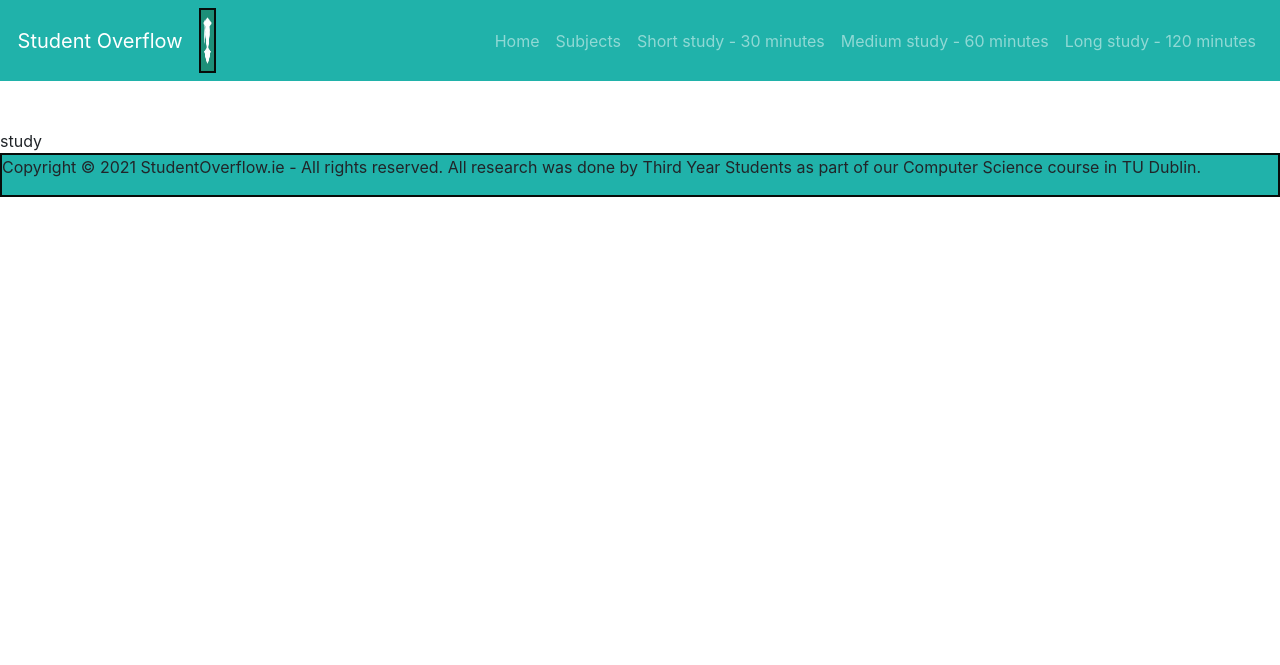
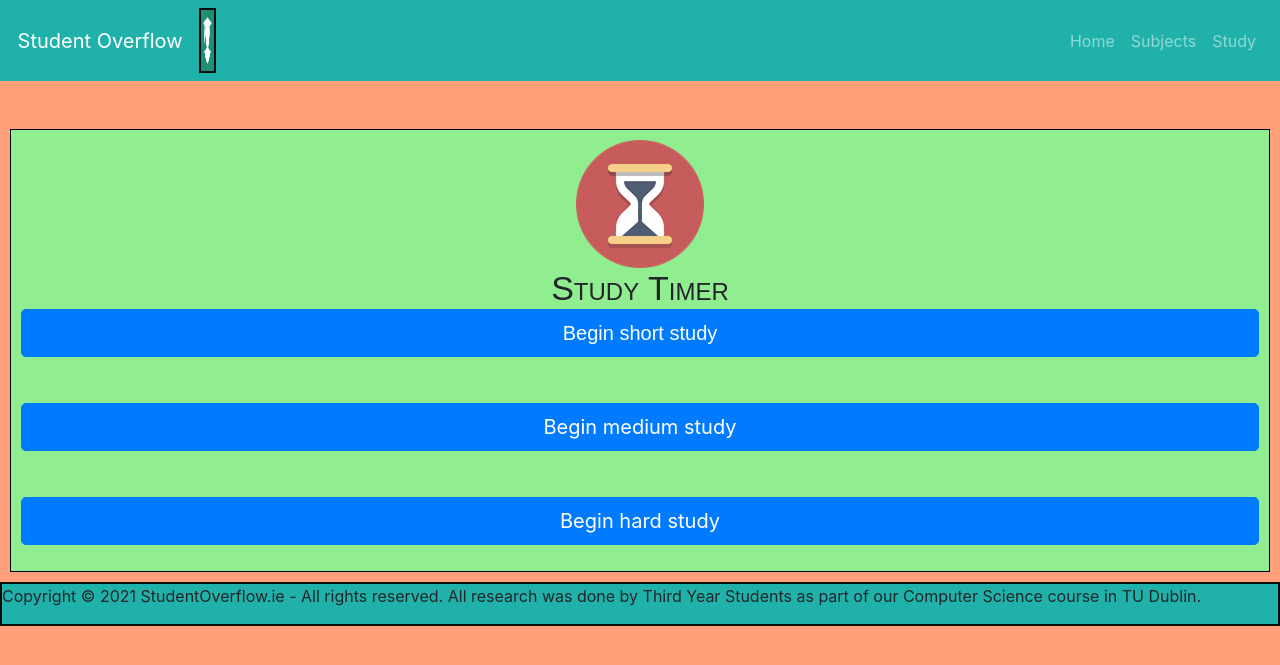
Before and after one commit to LukeTormey/StudentOverflow, a PHP site: template templates/default/study.html.twig in a window 1280 px wide. Shown: the top 665 px of the page. Run offline with PHP 8.4, Linux system fonts and the light colour scheme; the template is opened without the code that fills it, so the values that code supplies are empty; some libraries are stand-ins or nearby versions.

Commit message:
Study page has been refined from three pages to one singular page

```diff
--- a/templates/base.html.twig
+++ b/templates/base.html.twig
@@ -64,22 +64,10 @@
                     </a>
                 </li>
                 <li class="nav-item">
-                    <a class="nav-link" href="{{ url('timer', {'n': 30}) }}">
-                Short study - 30 minutes
+                    <a class="nav-link" href="{{ url('study')}}">
+                        Study
             </a>
         </li>
-
-                <li class="nav-item">
-                    <a class="nav-link" href="{{ url('timer', {'n': 60}) }}">
-                Medium study - 60 minutes
-            </a>
-        </li>
-
-                <li class="nav-item">
-                    <a class="nav-link" href="{{ url('timer', {'n': 120}) }}">
-                Long study - 120 minutes
-            </a>
-                </li>
             </ul>
         </div>
 </nav>
--- a/templates/default/study.html.twig
+++ b/templates/default/study.html.twig
@@ -3,5 +3,113 @@
 {% block title %}Home Page{% endblock %}
 
 {% block body %}
-    study
+    <style>
+        h2 {
+            text-align: center;
+        }
+        body {
+            background-color: lightsalmon;
+        }
+        .timer {
+            background-color: lightseagreen;
+
+        }
+        #Button {
+            display: none;
+        }
+    </style>
+
+    <div role="main" div style="text-align: center; background-color: lightgreen; font-size: 20px; padding: 10px; border: 1px solid black; margin: 10px;" class="ui-content">
+        <img src="/images/timer.png" id="timer" alt="timer"></a>
+        <h2 div style="font-family: Arial, Helvetica, sans-serif; font-size: 34px; font-variant: small-caps; text-transform: capitalize;">Study Timer
+            <button id="ShortStudy" class="btn btn-primary btn-lg btn-block">Begin short study</button>
+            <p id="timerDisplay"></p></h2>
+            <br>
+            <button id="MediumStudy" class="btn btn-primary btn-lg btn-block">Begin medium study</button>
+            <p id="timerDisplayMedium"></p></h2>
+            <br>
+            <button id="HardStudy" class="btn btn-primary btn-lg btn-block">Begin hard study</button>
+            <p id="timerDisplayHard"></p></h2>
+    </div>
+
+    <script>
+
+        // $(document).ready(function(){
+        $("#ShortStudy").click(function(e) {
+            console.log("clicked");
+            var timerDuration = 30;
+            var startTime = new Date();
+            var endTime = new Date();
+            endTime.setMinutes(startTime.getMinutes() + timerDuration);
+            //sets the minutes of variable v to 30 minutes
+            //check alerts
+            var x = setInterval(function()
+            {
+                var now = new Date();
+                var timeRemaining = endTime - now;
+                var hours = Math.floor(( timeRemaining % (1000 * 60 * 60 * 24))/(1000 * 60 * 60));
+                var minutes = Math.floor((timeRemaining % (1000 * 60 * 60)) / (1000 * 60));
+                var seconds = Math.floor((timeRemaining % (1000 * 60)) / 1000);
+                document.getElementById("timerDisplay").innerHTML = hours + "h " + minutes + "m " + seconds + "s ";
+                if (timeRemaining < 0) {
+                    clearInterval(x);
+                    document.getElementById("timerDisplay").innerHTML = "CONGRATULATIONS! FINISHED LONG STUDY";
+                    var x = document.getElementById("myDIV");
+                    x.style.display = "block";
+                }
+            }, 1000);
+        });
+
+        // $(document).ready(function(){
+        $("#MediumStudy").click(function(e) {
+            console.log("clicked");
+            var timerDuration = 60;
+            var startTime = new Date();
+            var endTime = new Date();
+            endTime.setMinutes(startTime.getMinutes() + timerDuration);
+            //sets the minutes of variable v to 60 minutes
+            //check alerts
+            var x = setInterval(function()
+            {
+                var now = new Date();
+                var timeRemaining = endTime - now;
+                var hours = Math.floor(( timeRemaining % (1000 * 60 * 60 * 24))/(1000 * 60 * 60));
+                var minutes = Math.floor((timeRemaining % (1000 * 60 * 60)) / (1000 * 60));
+                var seconds = Math.floor((timeRemaining % (1000 * 60)) / 1000);
+                document.getElementById("timerDisplayMedium").innerHTML = hours + "h " + minutes + "m " + seconds + "s ";
+                if (timeRemaining < 0) {
+                    clearInterval(x);
+                    document.getElementById("timerDisplayMedium").innerHTML = "CONGRATULATIONS! FINISHED LONG STUDY";
+                    var x = document.getElementById("myDIV");
+                    x.style.display = "block";
+                }
+            }, 1000);
+        });
+
+        // $(document).ready(function(){
+        $("#HardStudy").click(function(e) {
+            console.log("clicked");
+            var timerDuration = 120;
+            var startTime = new Date();
+            var endTime = new Date();
+            endTime.setMinutes(startTime.getMinutes() + timerDuration);
+            //sets the minutes of variable v to 60 minutes
+            //check alerts
+            var x = setInterval(function()
+            {
+                var now = new Date();
+                var timeRemaining = endTime - now;
+                var hours = Math.floor(( timeRemaining % (1000 * 60 * 60 * 24))/(1000 * 60 * 60));
+                var minutes = Math.floor((timeRemaining % (1000 * 60 * 60)) / (1000 * 60));
+                var seconds = Math.floor((timeRemaining % (1000 * 60)) / 1000);
+                document.getElementById("timerDisplayHard").innerHTML = hours + "h " + minutes + "m " + seconds + "s ";
+                if (timeRemaining < 0) {
+                    clearInterval(x);
+                    document.getElementById("timerDisplayHard").innerHTML = "CONGRATULATIONS! FINISHED LONG STUDY";
+                    var x = document.getElementById("myDIV");
+                    x.style.display = "block";
+                }
+            }, 1000);
+        });
+    </script>
 {% endblock %}
```
Also changed, not shown: templates/default/timer.html.twig (+9 -1 lines).
